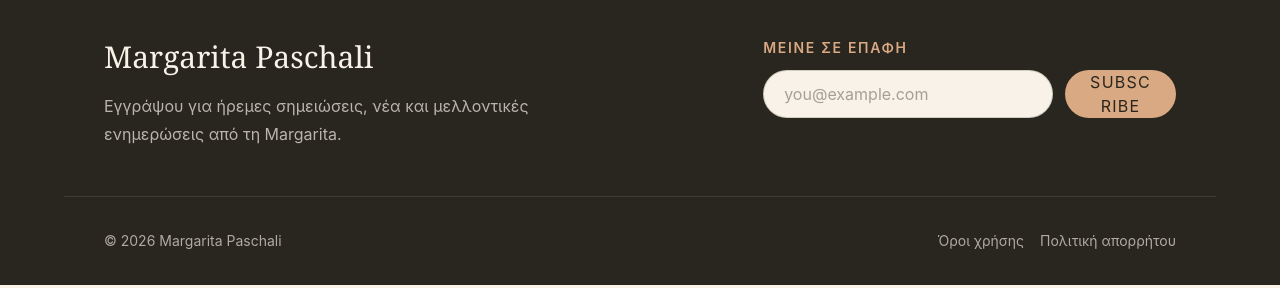
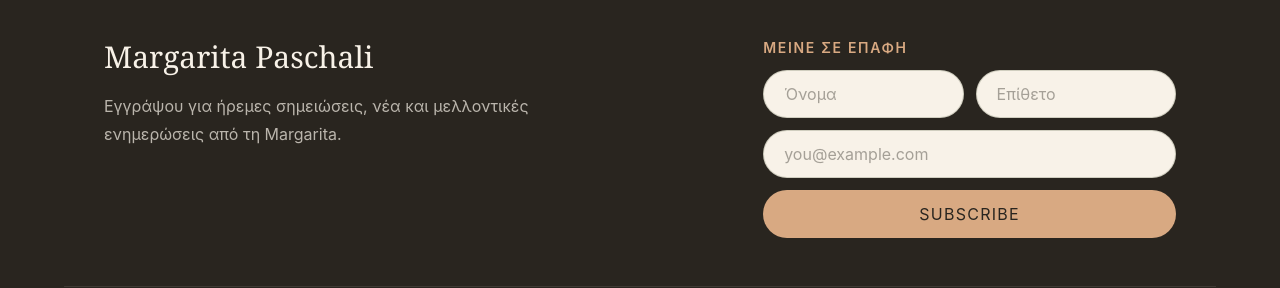
Before and after one commit to SteliosManidakis/margarita-paschali, a Next.js app: page /el in a window 1280 px wide. Shown: the part 2408-2696 px from the top of the page. Built offline with nearby package versions, Linux system fonts and the light colour scheme; no server answers.

Commit message:
polishing footer section

```diff
--- a/src/app/api/subscribe/route.ts
+++ b/src/app/api/subscribe/route.ts
@@ -3,9 +3,21 @@ import { NextResponse } from "next/server";
 const BREVO_ENDPOINT = "https://api.brevo.com/v3/contacts";
 
 export async function POST(request: Request) {
-  const { email } = (await request.json().catch(() => ({}))) as { email?: string };
+  const { email, firstName, lastName } = (await request.json().catch(() => ({}))) as {
+    email?: string;
+    firstName?: string;
+    lastName?: string;
+  };
+  const cleanEmail = email?.trim();
+  const cleanFirstName = firstName?.trim();
+  const cleanLastName = lastName?.trim();
 
-  if (!email || !/^[^\s@]+@[^\s@]+\.[^\s@]+$/.test(email)) {
+  if (
+    !cleanEmail ||
+    !cleanFirstName ||
+    !cleanLastName ||
+    !/^[^\s@]+@[^\s@]+\.[^\s@]+$/.test(cleanEmail)
+  ) {
     return NextResponse.json({ error: "Invalid email" }, { status: 400 });
   }
 
@@ -27,7 +39,11 @@ export async function POST(request: Request) {
       "api-key": apiKey,
     },
     body: JSON.stringify({
-      email,
+      email: cleanEmail,
+      attributes: {
+        FIRSTNAME: cleanFirstName,
+        LASTNAME: cleanLastName,
+      },
       listIds: [listId],
       updateEnabled: true,
     }),
--- a/src/components/layout/Footer.tsx
+++ b/src/components/layout/Footer.tsx
@@ -12,7 +12,7 @@ export function Footer({ locale, dictionary }: { locale: Locale; dictionary: Dic
           <p className="font-serif text-3xl leading-tight">{dictionary.common.brand}</p>
           <p className="mt-4 max-w-md text-base leading-7 text-ivory/70">{dictionary.subscribe.body}</p>
         </div>
-        <div className="[&_button]:bg-clay [&_button]:text-charcoal [&_input]:bg-ivory [&_input]:text-charcoal [&_label]:text-clay [&_p]:text-ivory/70">
+        <div className="[&_button]:bg-clay [&_button]:text-charcoal [&_button:hover]:bg-ivory [&_input]:bg-ivory [&_input]:text-charcoal [&_p]:text-clay">
           <SubscribeForm copy={dictionary.subscribe} />
         </div>
       </div>
--- a/src/components/sections/SubscribeForm.tsx
+++ b/src/components/sections/SubscribeForm.tsx
@@ -4,6 +4,10 @@ import { useState } from "react";
 
 type SubscribeCopy = {
   title: string;
+  firstNameLabel: string;
+  firstNamePlaceholder: string;
+  lastNameLabel: string;
+  lastNamePlaceholder: string;
   emailLabel: string;
   placeholder: string;
   button: string;
@@ -24,7 +28,11 @@ export function SubscribeForm({ copy }: { copy: SubscribeCopy }) {
     const response = await fetch("/api/subscribe", {
       method: "POST",
       headers: { "Content-Type": "application/json" },
-      body: JSON.stringify({ email: formData.get("email") }),
+      body: JSON.stringify({
+        firstName: formData.get("firstName"),
+        lastName: formData.get("lastName"),
+        email: formData.get("email"),
+      }),
     });
 
     setLoading(false);
@@ -34,21 +42,48 @@ export function SubscribeForm({ copy }: { copy: SubscribeCopy }) {
 
   return (
     <form className="space-y-3" onSubmit={onSubmit}>
-      <label className="block text-sm font-semibold uppercase tracking-[0.12em] text-olive" htmlFor="email">
+      <p className="text-sm font-semibold uppercase tracking-[0.12em] text-olive">
         {copy.title}
-      </label>
-      <div className="flex flex-col gap-3 sm:flex-row">
+      </p>
+      <div className="grid gap-3 sm:grid-cols-2">
+        <label className="sr-only" htmlFor="firstName">
+          {copy.firstNameLabel}
+        </label>
         <input
-          className="min-h-12 flex-1 rounded-full border border-olive/25 bg-ivory px-5 text-base text-charcoal outline-none transition placeholder:text-charcoal/40 focus:border-olive"
+          className="min-h-12 rounded-full border border-olive/25 bg-ivory px-5 text-base text-charcoal outline-none transition placeholder:text-charcoal/40 focus:border-olive"
+          id="firstName"
+          name="firstName"
+          type="text"
+          autoComplete="given-name"
+          placeholder={copy.firstNamePlaceholder}
+          required
+        />
+        <label className="sr-only" htmlFor="lastName">
+          {copy.lastNameLabel}
+        </label>
+        <input
+          className="min-h-12 rounded-full border border-olive/25 bg-ivory px-5 text-base text-charcoal outline-none transition placeholder:text-charcoal/40 focus:border-olive"
+          id="lastName"
+          name="lastName"
+          type="text"
+          autoComplete="family-name"
+          placeholder={copy.lastNamePlaceholder}
+          required
+        />
+        <label className="sr-only" htmlFor="email">
+          {copy.emailLabel}
+        </label>
+        <input
+          className="min-h-12 rounded-full border border-olive/25 bg-ivory px-5 text-base text-charcoal outline-none transition placeholder:text-charcoal/40 focus:border-olive sm:col-span-2"
           id="email"
           name="email"
           type="email"
+          autoComplete="email"
           placeholder={copy.placeholder}
-          aria-label={copy.emailLabel}
           required
         />
         <button
-          className="min-h-12 rounded-full bg-olive px-6 text-sm font-semibold uppercase tracking-[0.08em] text-ivory transition hover:bg-charcoal disabled:cursor-wait disabled:opacity-70"
+          className="min-h-12 rounded-full bg-olive px-6 text-sm font-semibold uppercase tracking-[0.08em] text-ivory transition hover:bg-charcoal disabled:cursor-wait disabled:opacity-70 sm:col-span-2"
           disabled={loading}
           type="submit"
         >
--- a/src/content/dictionaries.ts
+++ b/src/content/dictionaries.ts
@@ -85,6 +85,10 @@ export const dictionaries = {
       title: "Μείνε σε επαφή",
       body:
         "Εγγράψου για ήρεμες σημειώσεις, νέα και μελλοντικές ενημερώσεις από τη Margarita.",
+      firstNameLabel: "Όνομα",
+      firstNamePlaceholder: "Όνομα",
+      lastNameLabel: "Επίθετο",
+      lastNamePlaceholder: "Επίθετο",
       emailLabel: "Email",
       placeholder: "you@example.com",
       button: "Subscribe",
@@ -182,6 +186,10 @@ export const dictionaries = {
       title: "Stay in touch",
       body:
         "Subscribe for quiet notes, news, and future updates from Margarita.",
+      firstNameLabel: "First name",
+      firstNamePlaceholder: "First name",
+      lastNameLabel: "Last name",
+      lastNamePlaceholder: "Last name",
       emailLabel: "Email",
       placeholder: "you@example.com",
       button: "Subscribe",
--- a/src/lib/booking.ts
+++ b/src/lib/booking.ts
@@ -1,8 +1,8 @@
 export const bookingLinks = {
   discovery:
     process.env.NEXT_PUBLIC_CAL_DISCOVERY_URL ??
-    "https://cal.com/margarita-paschali/discovery-call",
+    "https://cal.eu/margarita-paschali/discovery-call",
   healing:
     process.env.NEXT_PUBLIC_CAL_HEALING_URL ??
-    "https://cal.com/margarita-paschali/healing-appointment",
+    "https://cal.eu/margarita-paschali/healing-appointment",
 };
```
Also changed, not shown: 2 other files (tests, documents, lock files or other folders).
